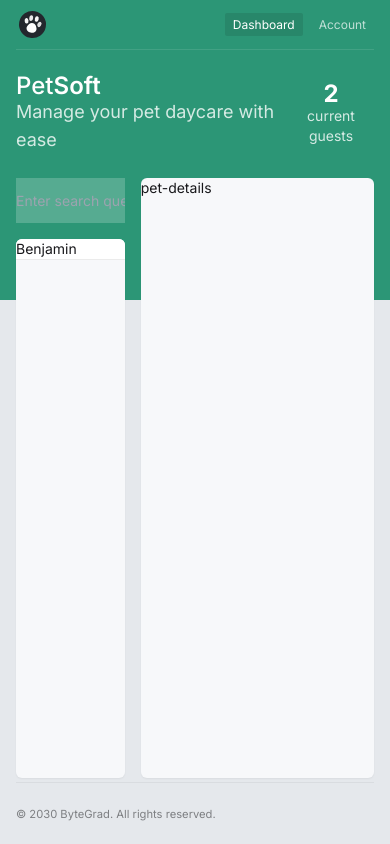
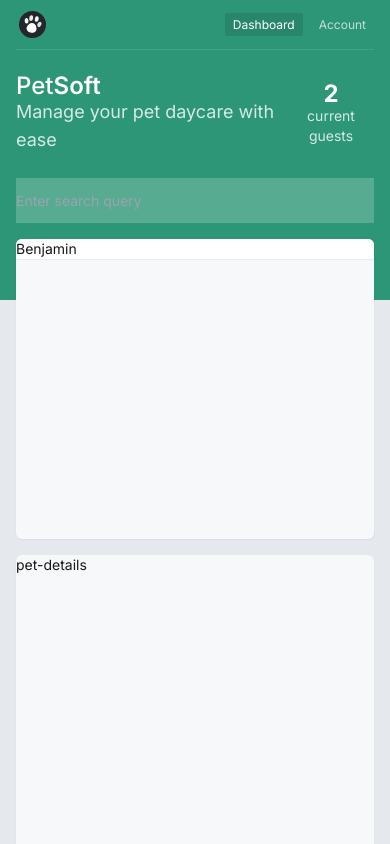
Before and after one commit to schriewer/petsoft-project, a Next.js app: page /app/dashboard in a window 390 px wide. Shown: the top 844 px of the page. Built offline with nearby package versions, Linux system fonts and the light colour scheme.

Commit message:
Video 276

```diff
--- a/src/app/(app)/app/dashboard/page.tsx
+++ b/src/app/(app)/app/dashboard/page.tsx
@@ -12,17 +12,17 @@
         <Branding />
         <Stats />
       </div>
-      <div className="grid grid-cols-3 grid-rows-[45px_1fr] gap-4 h-[600px]">
-        <div className="row-start-1 row-span-1 col-start-1 col-span-1">
+      <div className="grid md:grid-cols-3 md:grid-rows-[45px_1fr] grid-rows-[45px_300px_500px] gap-4 md:h-[600px]">
+        <div className="md:row-start-1 md:row-span-1 md:col-start-1 md:col-span-1">
           <SearchForm />
         </div>
-        <div className="row-start-2 row-span-full col-start-1 col-span-1">
+        <div className="md:row-start-2 md:row-span-full md:col-start-1 md:col-span-1">
           <ContentBlock>
             <PetList />
           </ContentBlock>
         </div>
 
-        <div className="row-start-1 row-span-full col-start-2 col-span-full">
+        <div className="md:row-start-1 md:row-span-full md:col-start-2 md:col-span-full">
           <ContentBlock>
             <PetDetails />
           </ContentBlock>
```
